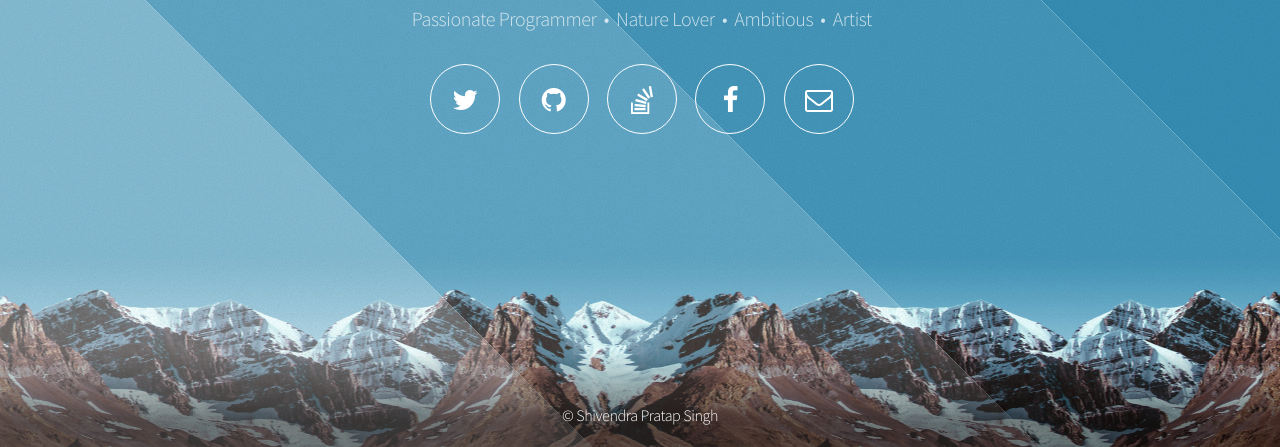
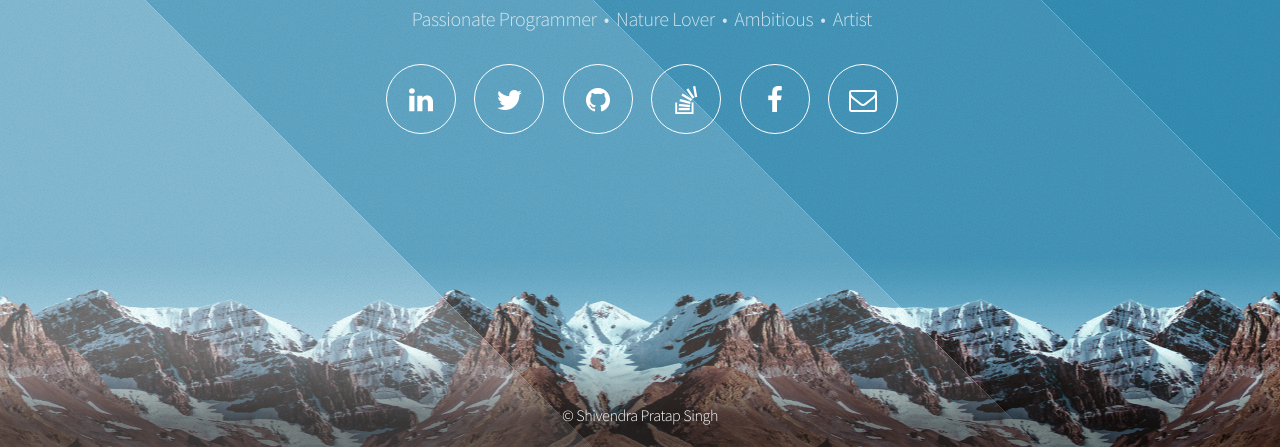
Before and after one commit to sitanshusingh01/Profile, a plain HTML site: page index.html in a window 1280 px wide. Shown: the part 353-800 px from the top of the page. Drawn offline with Linux system fonts and the light colour scheme.

Commit message:
linkedin added

```diff
--- a/index.html
+++ b/index.html
@@ -26,6 +26,7 @@
 						<p>Passionate Programmer &nbsp;&bull;&nbsp; Nature Lover &nbsp;&bull;&nbsp; Ambitious &nbsp;&bull;&nbsp; Artist</p>
 						<nav>
 							<ul>
+								<li><a href="https://www.linkedin.com/in/shivendraps15/" class="icon fa-linkedin"><span class="label">linkedin</span></a></li>
 								<li><a href="https://twitter.com/shivendraps3" class="icon fa-twitter"><span class="label">Twitter</span></a></li>
 								<li><a href="https://github.com/shivendra-it" class="icon fa-github"><span class="label">Github</span></a></li>
 								<li><a href="https://www.stackoverflow.com/users/5154802/shivendra-pratap-singh" class="icon fa-stack-overflow"><span class="label">stackoverflow</span></a></li>
```
